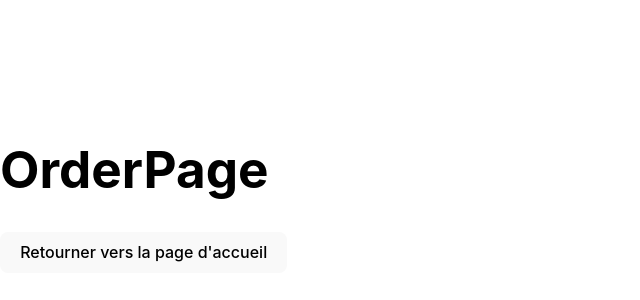
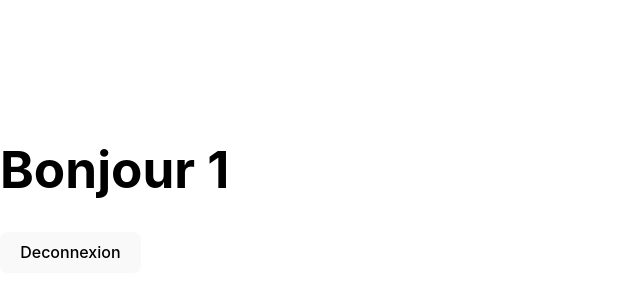
Before and after one commit to mrcoco777/CrazyBurger, a React (Vite) app: page /order/1 in a window 1280 px wide. Shown: the part 210-510 px from the top of the page, without its empty margins (0-640 px from the left). Built offline with nearby package versions, Linux system fonts and the light colour scheme; the HTML template or start-up script is replaced by a standard one.

Commit message:
✨ F02 : LOGIN > Add redirection to ErrorPage on Submit with username

```diff
--- a/src/App.jsx
+++ b/src/App.jsx
@@ -7,7 +7,7 @@
 function App(){
   return <Routes>
     <Route path="/" element={<LoginPage/>} />
-    <Route path="/order" element={<OrderPage/>} />
+    <Route path="/order/:username" element={<OrderPage/>} />
     <Route path="*" element={<ErrorPage/>} />
 
     </Routes>
--- a/src/components/pages/login/LoginForm.jsx
+++ b/src/components/pages/login/LoginForm.jsx
@@ -1,16 +1,17 @@
 import React, { useState } from 'react'
-import { Link } from 'react-router-dom'
+import { Link, useNavigate } from 'react-router-dom'
 
 export default function LoginForm() {
 
     //State
-   const [InputValue, setInputValue] = useState("")
-
+   const [inputValue, setInputValue] = useState("")
+   const navigate = useNavigate()
 
    //comportement
    const  handleSubmit = (event) => {
      event.preventDefault()
-     alert("Bonjour " + InputValue)
+     setInputValue("")
+     navigate(`order/${inputValue}`)
     }
 
     const handleChange = (event) => {
@@ -23,14 +24,14 @@
     <h1>Bienvenue chez nous !</h1>
     <h2>Connectez-vous</h2>
       <input
-        value={InputValue}
+        value={inputValue}
         onChange={handleChange}
         type="text"
         placeholder='Entrer votre prenom...'
         required
         />
         <button>Accercer a votre Espace</button>
-        <Link to="/order">Vers OrderPage</Link>
+
     </form>
 
   )
--- a/src/components/pages/order/OrderPage.jsx
+++ b/src/components/pages/order/OrderPage.jsx
@@ -1,9 +1,20 @@
-import { Link } from "react-router-dom";
+import { Link, useParams } from "react-router-dom";
 
 export default function OrderPage() {
+
+  // state
+  const {username} = useParams()
+  console.log("username: ", username)
+
+  // comportement
+
+
+  //affichage
+
+
   return (
     <div>
-      <h1>OrderPage</h1>
+      <h1>Bonjour {username}</h1>
     <Link to="/">
       <button>Deconnexion</button>
       </Link>
```
